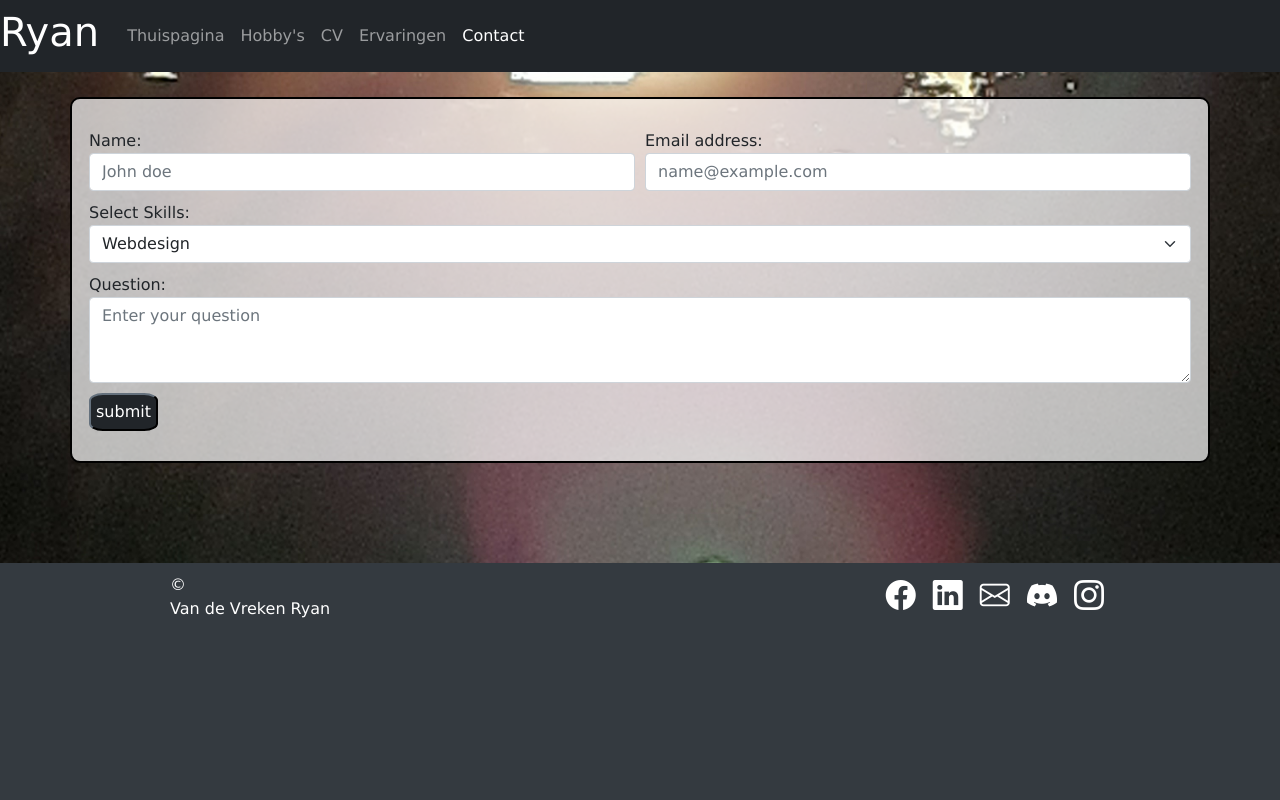
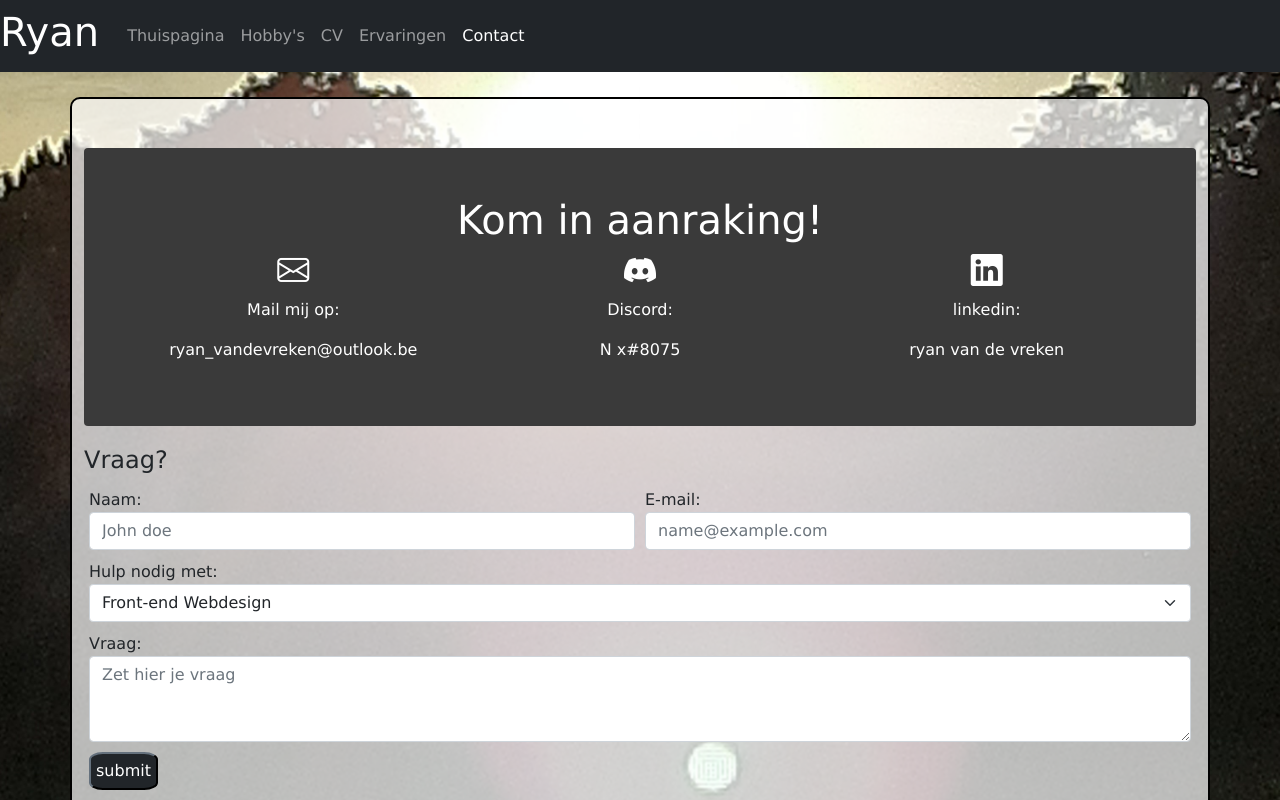
Before and after one commit to Ignithia/portfolio, a plain HTML site: page website/contact.html in a window 1280 px wide. Shown: the top 800 px of the page. Drawn offline with nearby package versions, Linux system fonts and the light colour scheme.

Commit message:
Contact page en Ervaring page

```diff
--- a/website/contact.html
+++ b/website/contact.html
@@ -49,31 +49,51 @@
     </header>
     <Main class="bgTest">
         <section class="container" id="Container">
-
+            <div class="mt-4 p-5 text-white rounded" id="Intro">
+                <h1>Kom in aanraking!</h1>
+                <div class="row">
+                    <div class="col-sm">
+                        <h2><i class="bi bi-envelope"></i></h2>
+                        <p>Mail mij op:</p>
+                        <p>ryan_vandevreken@outlook.be</p>
+                    </div>
+                    <div class="col-sm">
+                        <h2><i class="bi bi-discord"></i></h2>
+                        <p>Discord:</p>
+                        <p>N x#8075</p>
+                    </div>
+                    <div class="col-sm">
+                        <h2><i class="bi bi-linkedin"></i></h2>
+                        <p>linkedin:</p>
+                        <p></p><a href="https://www.linkedin.com/in/ryan-van-de-vreken-983751222/">ryan van de vreken</a></p>
+                    </div>
+                </div>
+            </div>
+            <h4>Vraag?</h4>
             <form>
                 <div class="flex-container">
                     <div class="form-group">
-                        <label for="exampleFormControlInput1">Name:</label>
+                        <label for="exampleFormControlInput1">Naam:</label>
                         <input type="text" class="form-control" id="exampleFormControlInput1" placeholder="John doe">
                     </div>
                     <div class="form-group">
-                        <label for="exampleFormControlInput1">Email address:</label>
+                        <label for="exampleFormControlInput1">E-mail:</label>
                         <input type="email" class="form-control" id="exampleFormControlInput1"
                             placeholder="name@example.com">
                     </div>
                 </div>
                 <div class="form-group">
-                    <label for="exampleFormControlSelect2">Select Skills:</label>
+                    <label for="exampleFormControlSelect2">Hulp nodig met:</label>
                     <select class="form-select" id="exampleFormControlSelect2">
-                        <option>Webdesign</option>
+                        <option>Front-end Webdesign</option>
                         <option>Database management</option>
                         <option>Web applicatie</option>
                     </select>
                 </div>
                 <div class="form-group">
-                    <label for="exampleFormControlTextarea1">Question:</label>
+                    <label for="exampleFormControlTextarea1">Vraag:</label>
                     <textarea class="form-control" id="exampleFormControlTextarea1" rows="3"
-                        placeholder="Enter your question"></textarea>
+                        placeholder="Zet hier je vraag"></textarea>
                 </div>
                 <div class="form-group">
                     <input id="Submit" class="btn-dark" type="submit" value="submit">
--- a/website/css/contact.css
+++ b/website/css/contact.css
@@ -34,3 +34,10 @@
 .flex-container > div{
     flex-grow: 6;
 }
+#Intro{
+    text-align: center;
+}
+a, a:hover{
+    color: white;
+    text-decoration: none;
+}
--- a/website/css/ervaringen.css
+++ b/website/css/ervaringen.css
@@ -21,3 +21,9 @@
     padding-bottom: 100px;
 
 }
+.Fotos{
+    display: block;
+  margin-left: auto;
+  margin-right: auto;
+  width: 50%;
+}
--- a/website/js/cv.js
+++ b/website/js/cv.js
@@ -1,5 +1,5 @@
 var multipleCardCarousel = document.querySelector(
-    "#carousel"
+    "#carouselExampleControls"
   );
   if (window.matchMedia("(min-width: 768px)").matches) {
     var carousel = new bootstrap.Carousel(multipleCardCarousel, {
```
Also changed, not shown: website/ervaringen.html (+2 -1 lines), website/media/PngItem_787363.png (added).
